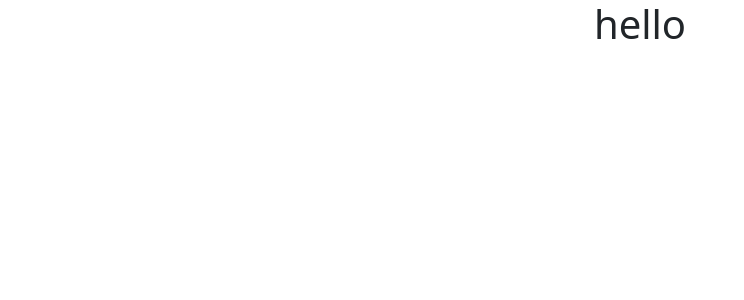
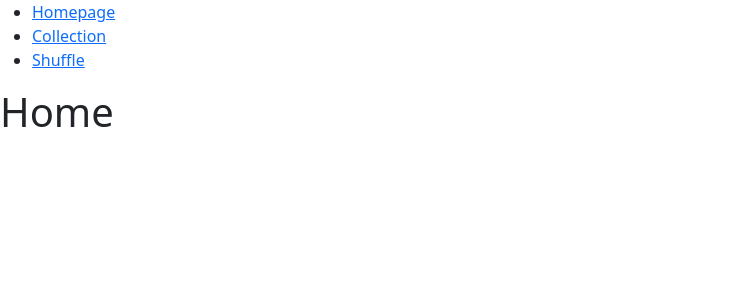
Before and after one commit to aidanmaskell/record-retreat-fe, a React (Create React App) app: page / in a window 1280 px wide. Shown: the top 300 px of the page, without its empty margins (0-744 px from the left). Built offline with nearby package versions, Linux system fonts and the light colour scheme.

Commit message:
set up routing

```diff
--- a/package.json
+++ b/package.json
@@ -8,6 +8,7 @@
     "@testing-library/user-event": "^13.5.0",
     "react": "^18.2.0",
     "react-dom": "^18.2.0",
+    "react-router-dom": "^6.4.3",
     "react-scripts": "5.0.1",
     "sass": "^1.56.1",
     "web-vitals": "^2.1.4"
--- a/src/App.js
+++ b/src/App.js
@@ -1,11 +1,24 @@
+import { BrowserRouter, Routes, Route, Outlet, Link} from 'react-router-dom'
 import './App.scss';
+import Collection from './Components/Collection';
+import Homepage from './Components/Homepage';
+import Layout from './Components/Layout';
+import Shuffle from './Components/Shuffle';
 
-function App() {
+const App = () => {
   return (
-    <div className="App">
-      <h1>hello</h1>
-    </div>
-  );
+    <>
+      <BrowserRouter>
+        <Routes>
+          <Route path='/' element={<Layout/>}>
+            <Route index element={<Homepage />} />
+            <Route path='collection' element={<Collection />} />
+            <Route path='shuffle' element={<Shuffle />} />
+          </Route>
+        </Routes>
+      </BrowserRouter>
+    </>
+  )
 }
 
-export default App;
+export default App
--- /dev/null
+++ b/src/Components/Collection/index.js
@@ -0,0 +1,5 @@
+const Collection = () => {
+    return <h1>Collection</h1>
+}
+
+export default Collection
--- /dev/null
+++ b/src/Components/Homepage/index.js
@@ -0,0 +1,5 @@
+const Homepage = () => {
+    return <h1>Home</h1>
+}
+
+export default Homepage
--- /dev/null
+++ b/src/Components/Layout/index.js
@@ -0,0 +1,23 @@
+import { BrowserRouter, Routes, Route, Outlet, Link} from 'react-router-dom'
+
+const Layout = () => {
+  return (
+    <>
+      <ul>
+        <li>
+          <Link to="/">Homepage</Link>
+        </li>
+        <li>
+          <Link to="/collection">Collection</Link>
+        </li>
+        <li>
+          <Link to="/shuffle">Shuffle</Link>
+        </li>
+      </ul>
+
+      <Outlet />
+    </>
+  )
+}
+
+export default Layout
--- /dev/null
+++ b/src/Components/Shuffle/index.js
@@ -0,0 +1,5 @@
+const Shuffle = () => {
+    return <h1>Shuffle</h1>
+}
+
+export default Shuffle
```
Also changed, not shown: 1 other file (tests, documents, lock files or other folders).
